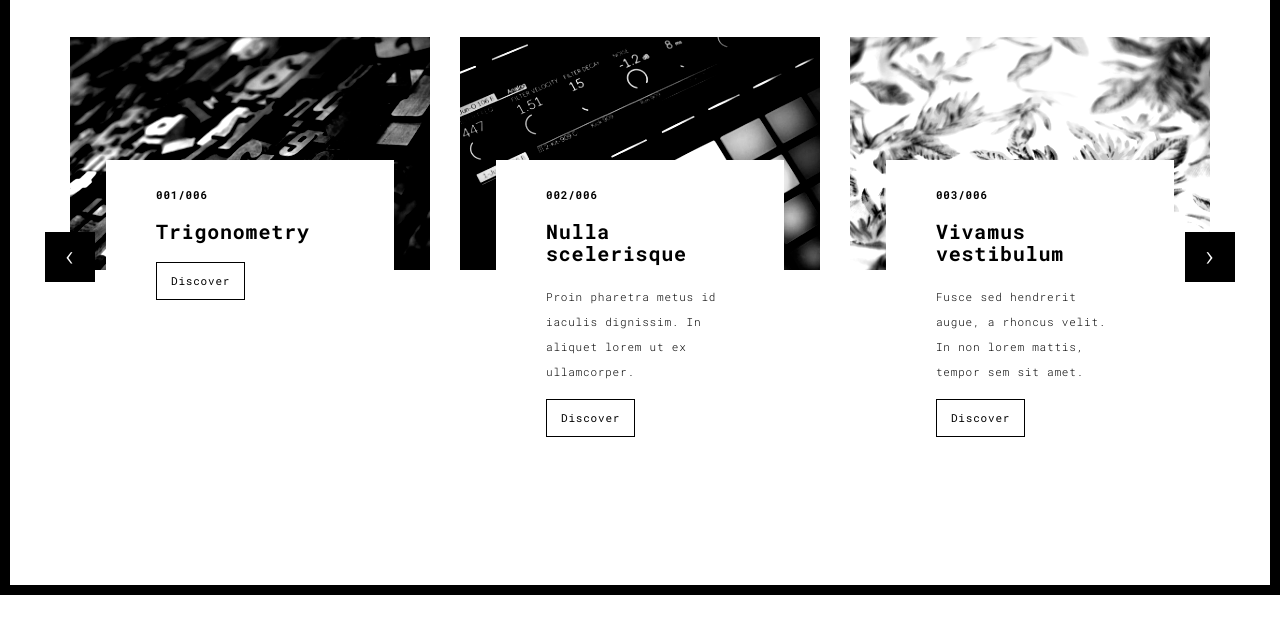
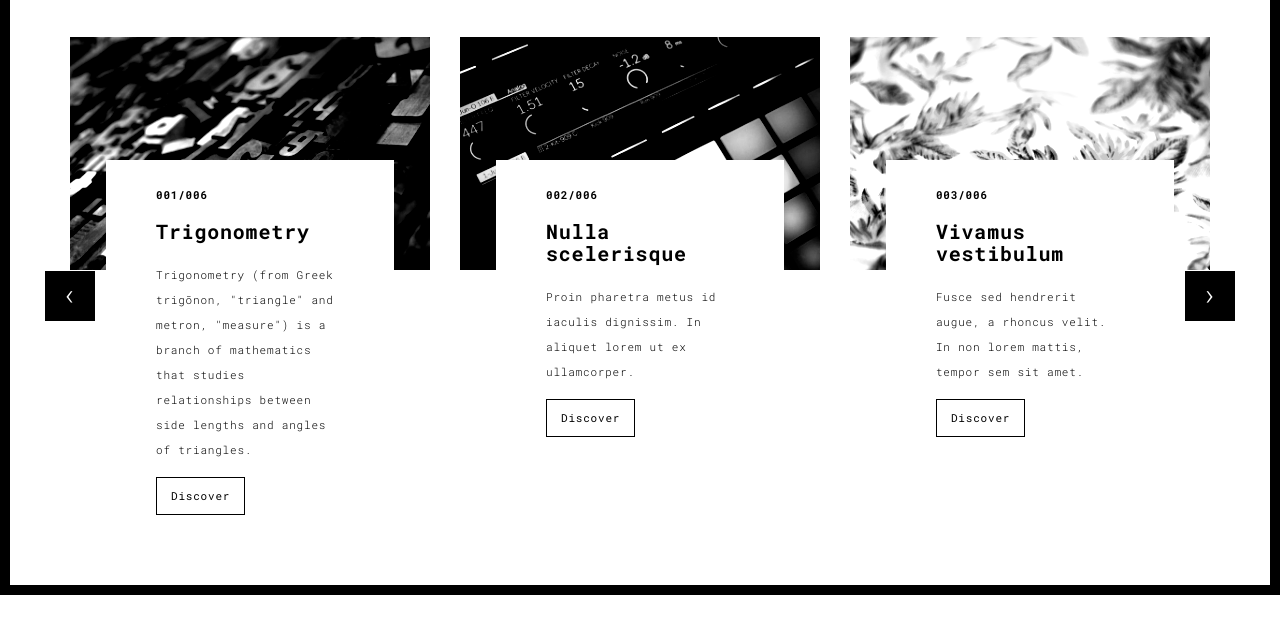
Before and after one commit to dionyssios/dionyssios.github.io, a plain HTML site: page works.html in a window 1280 px wide. Shown: the part 205-838 px from the top of the page. Before the commit the page ends 800 px from the top, so only its background shows below. Drawn offline with Linux system fonts and the light colour scheme; files whose address does not match are found by name.

Commit message:
Update works.html

```diff
--- a/works.html
+++ b/works.html
@@ -77,7 +77,7 @@
                       <div class="card-container card-container-lg">
                         <h4>001/006</h4>
                         <h3>Trigonometry</h3>
-                        <p></p>
+                        <p>Trigonometry (from Greek trigōnon, "triangle" and metron, "measure") is a branch of mathematics that studies relationships between side lengths and angles of triangles.</p>
                         <a href="./trigonometria.pdf" title="" class="btn btn-default">Discover</a>
                       </div>
                     </div>
```
